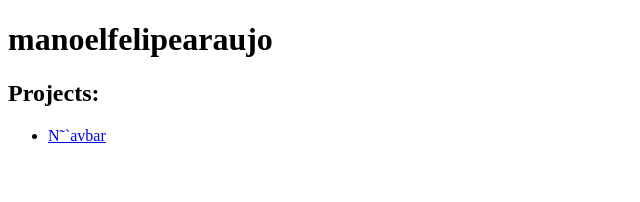
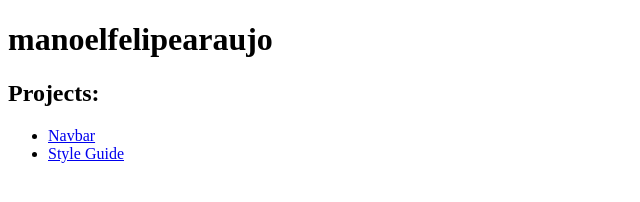
Before and after one commit to manoelfelipearaujo/manoelfelipearaujo.github.io, a plain HTML site: page index.html in a window 1280 px wide. Shown: the whole page, without its empty margins (0-640 px from the left). Drawn offline with Linux system fonts and the light colour scheme.

Commit message:
Create Style Guide list item on index.html

```diff
--- a/index.html
+++ b/index.html
@@ -11,7 +11,8 @@
     <h1>manoelfelipearaujo</h1>
     <h2>Projects:</h2>
     <ul>
-        <li><a href="./projects/navbar/index.html" alt="navbar" target="_blank">N˜`avbar</a></li>
+        <li><a href="./projects/navbar/index.html" alt="Navbar" target="_blank">Navbar</a></li>
+        <li><a href="./projects/style-guide/index.html" alt="Style Guide" target="_blank">Style Guide</a></li>
     </ul>
 </body>
 </html>
```
Also changed, not shown: 1 other file.
